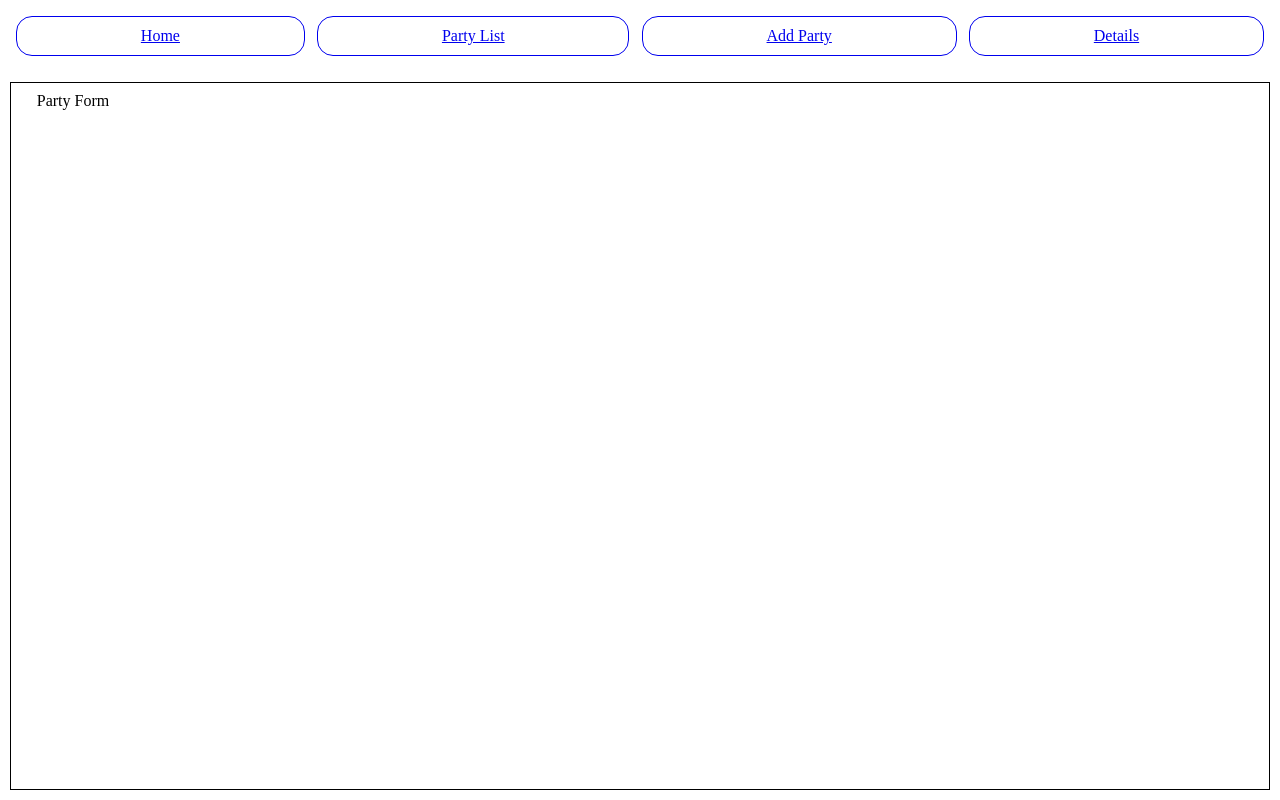
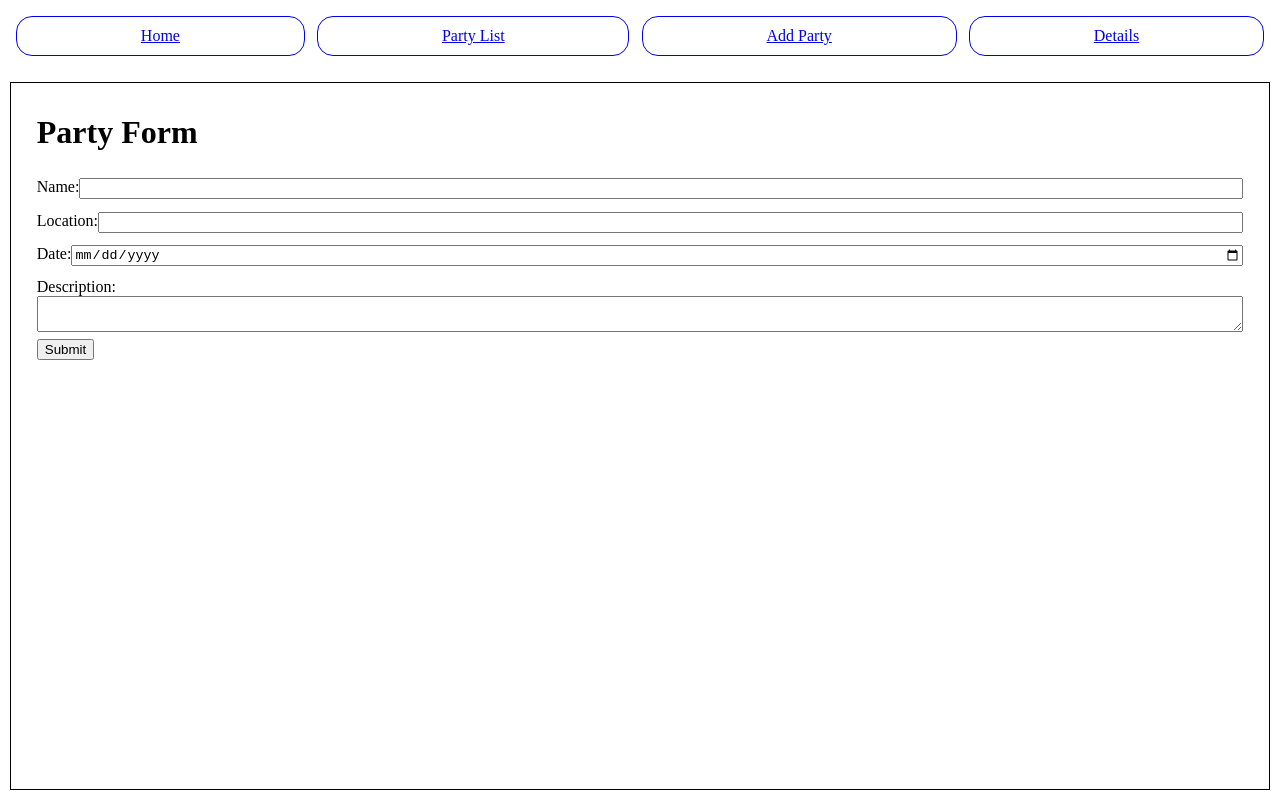
Before and after one commit to fs-vwade/party-planner-rtk, a React (Vite) app: page /form in a window 1280 px wide. Built offline with nearby package versions, Linux system fonts and the light colour scheme.

Commit message:
getting the form to work (i have no idea what i am doing)

```diff
--- a/src/App.jsx
+++ b/src/App.jsx
@@ -1,3 +1,4 @@
+import { useState } from "react";
 import { createBrowserRouter, RouterProvider } from "react-router-dom";
 
 import Layout from "./features/Layout";
@@ -6,19 +7,30 @@ import PartyForm from "./features/pages/PartyForm";
 import PartyList from "./features/pages/PartyList";
 import PartyDisplay from "./features/pages/PartyDisplay";
 
+export default function App() {
+	const [selectedPartyId, setSelectedPartyId] = useState(null);
+
 	const tree = createBrowserRouter([
 		{
 			path: `/`,
 			element: <Layout />,
 			children: [
 				{ path: `/`, element: <Home /> },
-			{ path: `/form`, element: <PartyForm /> },
-			{ path: `/list`, element: <PartyList /> },
-			{ path: `/viewer`, element: <PartyDisplay /> },
+				{
+					path: `/form`,
+					element: <PartyForm setPartyId={setSelectedPartyId} />,
+				},
+				{
+					path: `/list`,
+					element: <PartyList />,
+				},
+				{
+					path: `/viewer`,
+					element: <PartyDisplay partyId={selectedPartyId} />,
+				},
 			],
 		},
 	]);
 
-export default function App() {
 	return <RouterProvider router={tree} />;
 }
--- a/src/features/pages/Home.jsx
+++ b/src/features/pages/Home.jsx
@@ -1,7 +1,7 @@
 export default function Home() {
 	return (
 		<>
-			<div>Home</div>
+			<h1>Home</h1>
 		</>
 	);
 }
--- a/src/features/pages/PartyDisplay.jsx
+++ b/src/features/pages/PartyDisplay.jsx
@@ -1,7 +1,7 @@
 export default function PartyDisplay() {
 	return (
 		<>
-			<div>Party Display</div>
+			<h1>Party Display</h1>
 		</>
 	);
 }
--- /dev/null
+++ b/src/features/pages/PartyForm.css
@@ -0,0 +1,21 @@
+form.party {
+	display: flex;
+	flex-wrap: wrap;
+}
+
+form.party label {
+	display: flex;
+	flex: 1 1 100%;
+	padding: calc(1rem * pow(var(--phi), 2)) 0;
+}
+
+label.description {
+	flex: 1 0 100%;
+	flex-direction: column;
+	width: 100%;
+}
+
+form.party label input,
+form.party label textarea {
+	flex: 1 1 auto;
+}
--- a/src/features/pages/PartyForm.jsx
+++ b/src/features/pages/PartyForm.jsx
@@ -1,7 +1,82 @@
+import { useState } from "react";
+
+import { useAddPartyMutation } from "./partySlice";
+import "./PartyForm.css";
+
 export default function PartyForm() {
+	const [name, setName] = useState("");
+	const [location, setLocation] = useState("");
+	const [date, setDate] = useState("");
+	const [description, setDescription] = useState("");
+
+	const [addParty, { isLoading, error }] = useAddPartyMutation();
+
+	const resetFields = () => {
+		setName("");
+		setDate("");
+		setLocation("");
+		setDescription("");
+	};
+
+	const partySubmit = async (event) => {
+		event.preventDefault();
+
+		try {
+			addParty({
+				name: name,
+				date: date,
+				location: location,
+				description: description,
+			});
+		} catch (error) {
+			console.error(error);
+		}
+
+		return;
+	};
+
+	const updateField = (e, f) => f(e.target.value);
+
 	return (
 		<>
-			<div>Party Form</div>
+			<h1>Party Form</h1>
+			<form onSubmit={partySubmit} className="party">
+				<label className="name">
+					Name:{" "}
+					<input
+						type="text"
+						value={name}
+						onChange={(e) => updateField(e, setName)}
+					/>
+				</label>
+				<label className="location">
+					Location:{" "}
+					<input
+						type="text"
+						value={location}
+						onChange={(e) => updateField(e, setLocation)}
+					/>
+				</label>
+				<label className="date">
+					Date:{" "}
+					<input
+						type="date"
+						value={date}
+						onChange={(e) => updateField(e, setDate)}
+					/>
+				</label>
+				<label className="description">
+					<div>Description: </div>
+					<textarea
+						type="text"
+						value={description}
+						onChange={(e) => updateField(e, setDescription)}
+					/>
+				</label>
+				<button>Submit</button>
+				{isLoading && <output>{"Sending party info..."}</output>}
+				{error && <output>{error.message}</output>}
+			</form>
 		</>
 	);
 }
--- a/src/features/pages/PartyList.jsx
+++ b/src/features/pages/PartyList.jsx
@@ -1,7 +1,25 @@
-export default function PartyList() {
+import { useGetPartiesQuery } from "./partySlice";
+
+export default function PartyList({ setPartyId }) {
+	const { data: parties = [], isLoading, error } = useGetPartiesQuery();
+	console.log(parties);
 	return (
 		<>
-			<div>Party List</div>
+			<h1>Party List</h1>
+			{parties.map((party, i) => (
+				<div key={i} onClick={setPartyId}>
+					<h2>
+						Name:{" "}
+						<div>
+							{party.name} #{party.id}
+						</div>
+					</h2>
+					<div>
+						<span>Location: {party.location}</span>
+						<div>{party.description}</div>
+					</div>
+				</div>
+			))}
 		</>
 	);
 }
--- a/src/features/pages/partySlice.js
+++ b/src/features/pages/partySlice.js
@@ -1,11 +1,11 @@
-import api from "../store/api";
+import api from "../../store/api";
 
 const partyApi = api.injectEndpoints({
 	endpoints: (build) => ({
 		getParties: build.query({
 			query: () => `events`,
 			providesTags: [`Party`],
-			//transformResponse: (response) => response.data,
+			transformResponse: (response) => response.data,
 		}),
 		getParty: build.query({
 			query: (id) => `events/${id}`,
--- a/src/main.jsx
+++ b/src/main.jsx
@@ -1,17 +1,22 @@
 import { StrictMode } from "react";
 import { createRoot } from "react-dom/client";
+import { Provider } from "react-redux";
+
 import App from "./App";
+import store from "./store";
 import "./styles/index.css";
 
 createRoot(document.body).render(
 	<StrictMode>
-		<App />
+		<Provider store={store}>
+			<App />
+		</Provider>
 	</StrictMode>
 );
 
 // i just wanted to try this 🍍
 Object.defineProperty(window, "phi", {
-	value: (() => Math.pow(5, 0.5) * 0.5 + 0.5)(),
+	value: Math.pow(5, 0.5) * 0.5 + 0.5,
 	writable: false,
 	enumerable: true,
 	configurable: true,
--- /dev/null
+++ b/src/store/api.js
@@ -0,0 +1,14 @@
+import { createApi, fetchBaseQuery } from "@reduxjs/toolkit/query/react";
+
+const COHORT_CODE = encodeURI("🍍");
+const API_URL = `https://fsa-crud-2aa9294fe819.herokuapp.com/api/${COHORT_CODE}/`;
+
+const api = createApi({
+	baseQuery: fetchBaseQuery({
+		baseUrl: API_URL,
+	}),
+	endpoints: () => ({}),
+	tagTypes: ["Party"],
+});
+
+export default api;
--- a/src/features/store/store.js
+++ b/src/store/index.js
@@ -1,7 +1,7 @@
 import { configureStore } from "@reduxjs/toolkit";
+
 import api from "./api";
 
-// TODO: configure the store to use the API slice's auto-generated reducer and custom middleware.
 const store = configureStore({
 	reducer: {
 		[api.reducerPath]: api.reducer,
```
Also changed, not shown: src/features/store/api.js (deleted, +0 -18 lines), src/router.jsx (added). Lines whose indentation alone changed are shown as unchanged.
